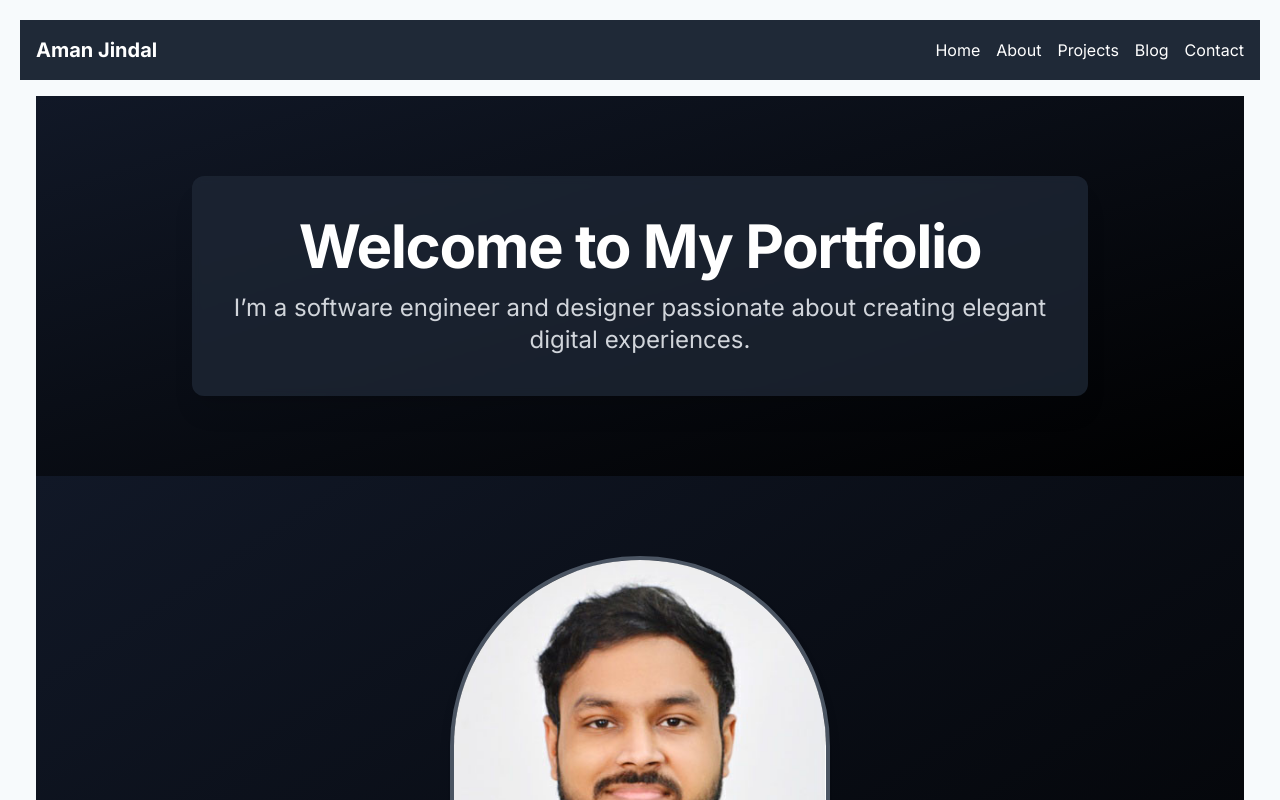
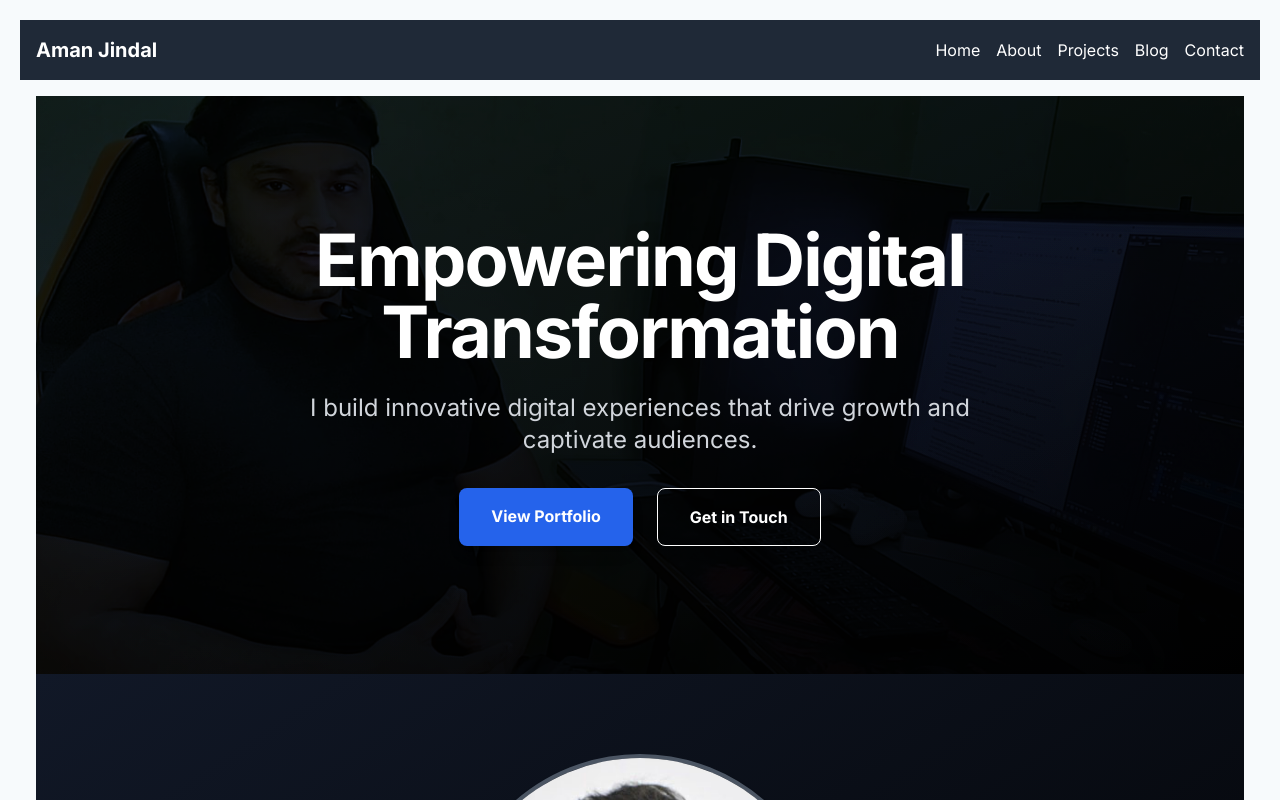
Before and after one commit to Aman-Jindal/My-first_website, a Next.js app: page / in a window 1280 px wide. Shown: the top 800 px of the page. Built offline with nearby package versions, Linux system fonts and the light colour scheme.

Commit message:
Updated the Hero Secion *   Change Headline *   Added links to follow *   Added the Background Image

```diff
--- a/src/app/page.js
+++ b/src/app/page.js
@@ -5,15 +5,41 @@ export default function Home() {
   return (
     <main>
       {/* Hero Section */}
-      <section className="relative bg-gradient-to-br from-gray-900 to-black">
-        <div className="container mx-auto px-4 py-20">
-          <div className="max-w-4xl mx-auto bg-gray-800 bg-opacity-75 backdrop-blur-sm rounded-xl p-10 shadow-xl text-center">
-            <h1 className="text-5xl md:text-6xl font-extrabold text-white tracking-tight mb-4">
-              Welcome to My Portfolio
-            </h1>
-            <p className="text-xl md:text-2xl text-gray-300">
-              I’m a software engineer and designer passionate about creating elegant digital experiences.
-            </p>
+      <section className="relative bg-gradient-to-br from-gray-900 to-black overflow-hidden">
+        {/* Background Hero Image with Blending */}
+        <div className="absolute inset-0">
+          <Image
+            src="/images/hero-blend.jpg" // Ensure this image exists in your public/images folder
+            alt="Hero Background"
+            fill
+            className="object-cover mix-blend-overlay opacity-100"
+          />
+        </div>
+
+        {/* Hero Content */}
+        <div className="relative z-10 container mx-auto px-4 py-32 flex flex-col items-center text-center">
+          {/* Powerful Headline */}
+          <h1 className="text-5xl md:text-7xl font-extrabold text-white mb-6 tracking-tight">
+            Empowering Digital Transformation
+          </h1>
+          {/* Engaging Subheading */}
+          <p className="text-xl md:text-2xl text-gray-300 mb-8 max-w-3xl">
+            I build innovative digital experiences that drive growth and captivate audiences.
+          </p>
+          {/* Call-to-Action Buttons */}
+          <div className="flex space-x-6">
+            <a
+              href="/portfolio"
+              className="px-8 py-4 bg-blue-600 text-white font-semibold rounded-lg shadow-lg hover:bg-blue-500 transition duration-300"
+            >
+              View Portfolio
+            </a>
+            <a
+              href="/contact"
+              className="px-8 py-4 border border-white text-white font-semibold rounded-lg hover:bg-white hover:text-gray-900 transition duration-300"
+            >
+              Get in Touch
+            </a>
           </div>
         </div>
       </section>
```
Also changed, not shown: public/images/hero-blend.jpg (renamed from public/images/profile.jpg).
